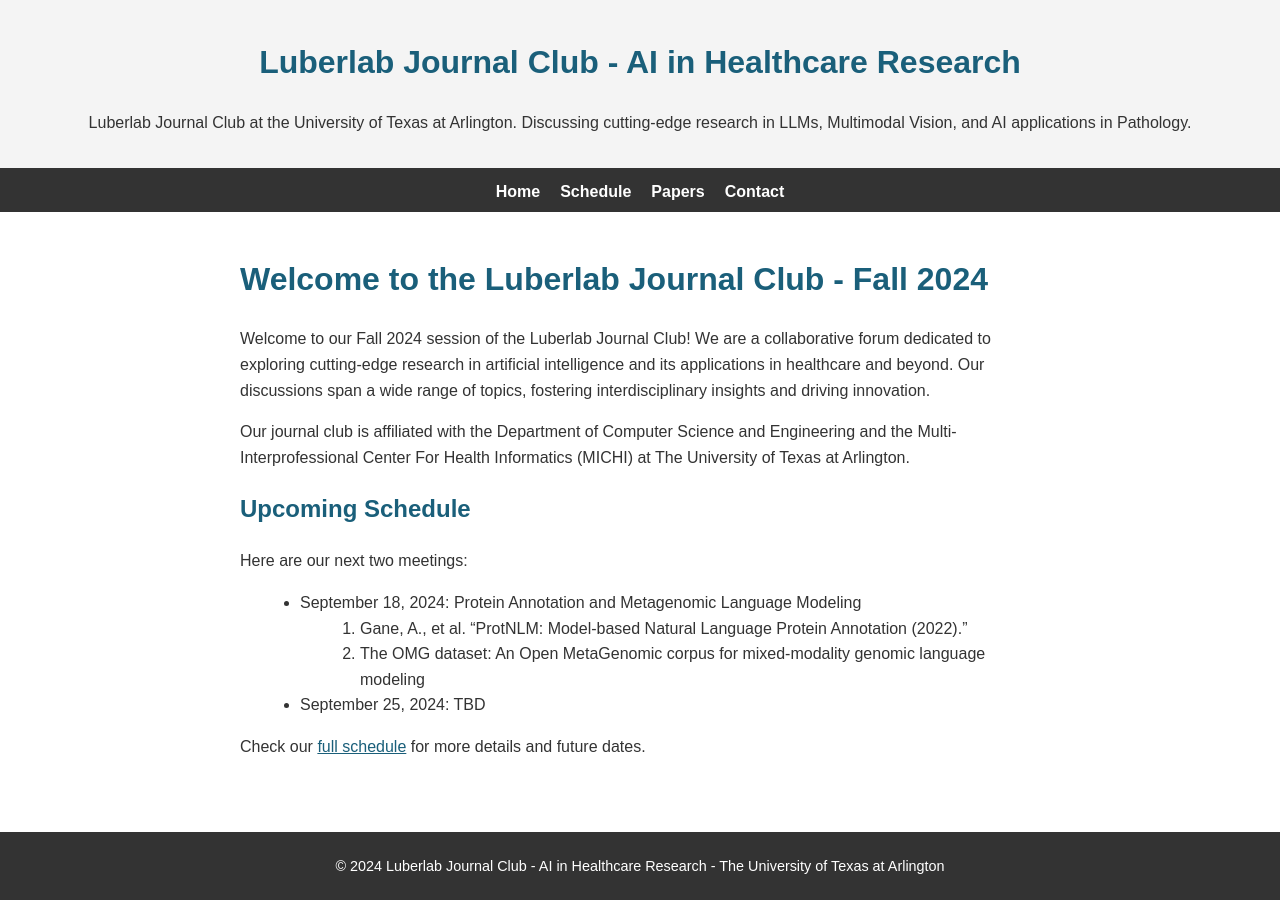
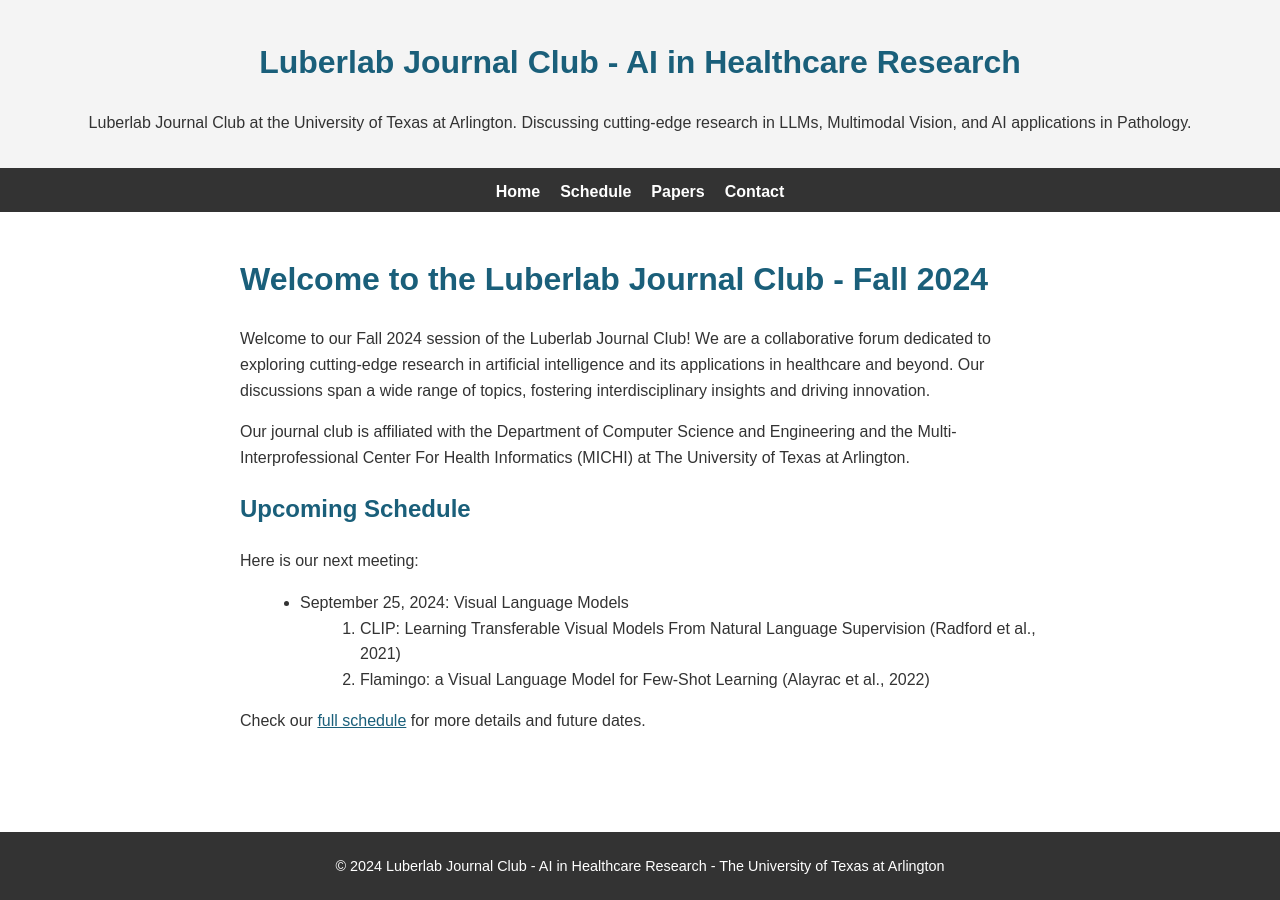
Before and after one commit to facevoid/luberlab-journal-club, a Jekyll site: the page built from index.md, in a window 1280 px wide. Built offline with Jekyll 4.4.1, drawn with Linux system fonts in a browser that asks for light colours.

```diff
--- a/index.md
+++ b/index.md
@@ -3,18 +3,19 @@ layout: default
 title: "Luberlab Journal Club - Fall 2024 | University of Texas at Arlington"
 description: "Join the Luberlab Journal Club for discussions on AI in healthcare, language models, and interdisciplinary research at UTA."
 ---
+
 # Welcome to the Luberlab Journal Club - Fall 2024
+
 Welcome to our Fall 2024 session of the Luberlab Journal Club! We are a collaborative forum dedicated to exploring cutting-edge research in artificial intelligence and its applications in healthcare and beyond. Our discussions span a wide range of topics, fostering interdisciplinary insights and driving innovation.
 
 Our journal club is affiliated with the Department of Computer Science and Engineering and the Multi-Interprofessional Center For Health Informatics (MICHI) at The University of Texas at Arlington.
 
 ## Upcoming Schedule
-Here are our next two meetings:
 
-- September 18, 2024: Protein Annotation and Metagenomic Language Modeling
-  1. Gane, A., et al. "ProtNLM: Model-based Natural Language Protein Annotation (2022)."
-  2. The OMG dataset: An Open MetaGenomic corpus for mixed-modality genomic language modeling
+Here is our next meeting:
 
-- September 25, 2024: TBD
+- September 25, 2024: Visual Language Models
+  1. CLIP: Learning Transferable Visual Models From Natural Language Supervision (Radford et al., 2021)
+  2. Flamingo: a Visual Language Model for Few-Shot Learning (Alayrac et al., 2022)
 
 Check our [full schedule]({{ "/schedule" | relative_url }}) for more details and future dates.
```
Also changed, not shown: schedule.md (+4 -3 lines), 2 other files.
